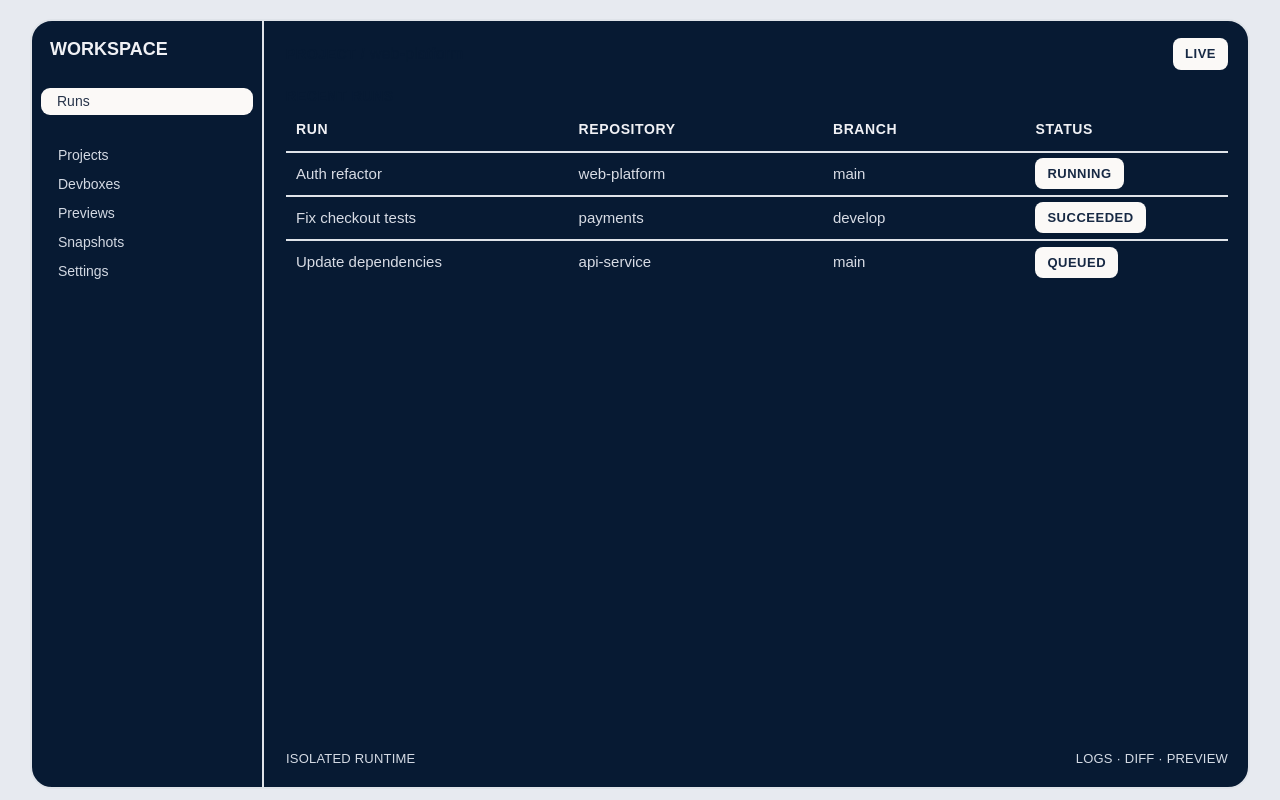
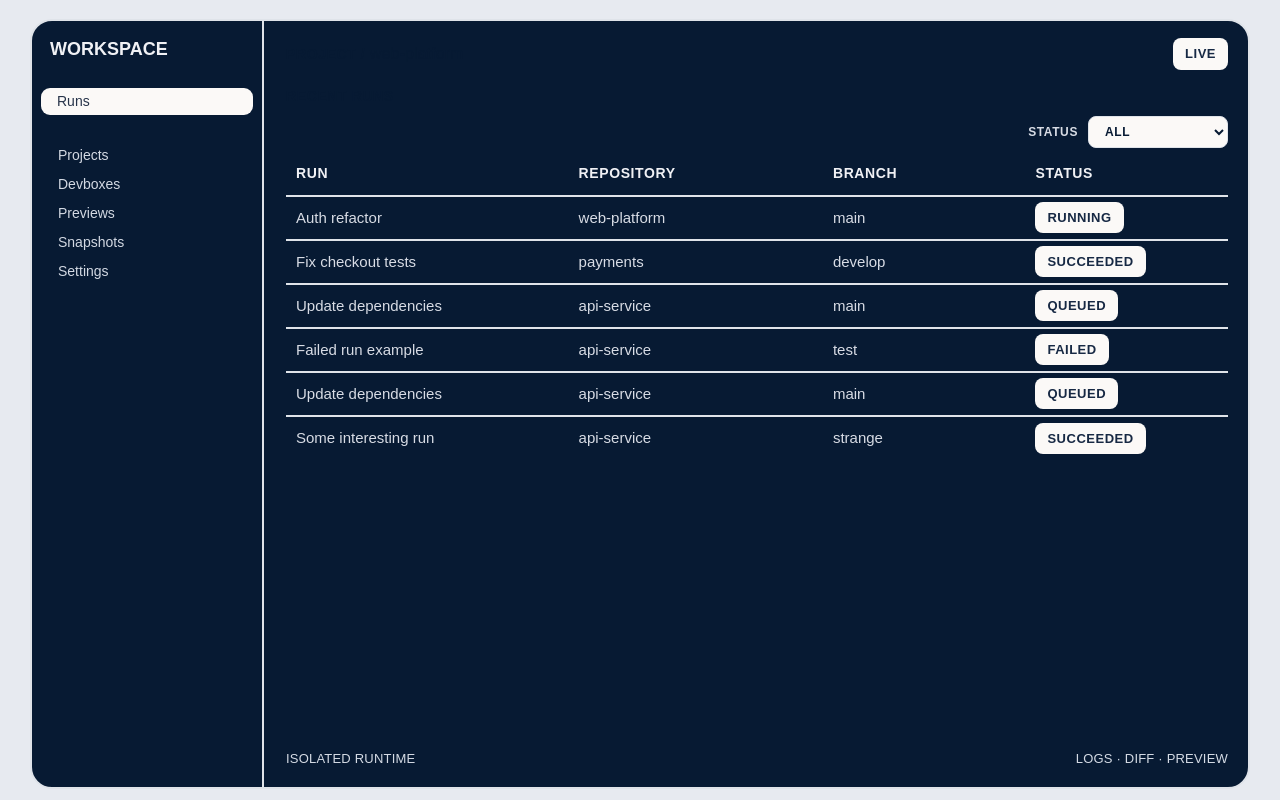
Before and after one commit to LogotipX/runforge-test-task-ai-dashboard, a Next.js app: page /runs in a window 1280 px wide. Built offline with nearby package versions, Linux system fonts and the light colour scheme.

Commit message:
feat: add filter by status

```diff
--- a/src/app/widgets/RunsTable/index.tsx
+++ b/src/app/widgets/RunsTable/index.tsx
@@ -1,11 +1,31 @@
 import AIRun from "@/entities/AIRun";
-import { Run } from "@/shared/types/ai-runs";
+import { Run, RunStatus } from "@/shared/types/ai-runs";
+import { useMemo, useState } from "react";
 import "./ui/styles.scss";
+import RunsFilter from "@/features/RunsFilter";
 
 export default function RunsTable(props: { runs: Run[]; isLoading: boolean }) {
+  const [selectedStatus, setSelectedStatus] = useState("ALL");
   const skeletonRows = Array.from({ length: 3 }, (_, index) => index);
 
+  const filteredRuns = useMemo(() => {
+    if (selectedStatus === "ALL") {
+      return props.runs;
+    }
+
+    return props.runs.filter((run) => run.status === selectedStatus);
+  }, [props.runs, selectedStatus]);
+
   return (
+    <>
+      <div className="runs-table-toolbar">
+        <RunsFilter
+          selectedStatus={selectedStatus}
+          setSelectedStatus={setSelectedStatus}
+          isLoading={props.isLoading}
+        />
+      </div>
+
       <table className="runs-table">
         <thead>
           <tr>
@@ -34,12 +54,21 @@ export default function RunsTable(props: { runs: Run[]; isLoading: boolean }) {
                   </td>
                 </tr>
               ))
-          : props.runs.map((run) => (
+            : filteredRuns.length === 0
+              ? (
+                  <tr>
+                    <td colSpan={4} className="runs-table-empty">
+                      No runs found for this status.
+                    </td>
+                  </tr>
+                )
+              : filteredRuns.map((run) => (
                   <tr key={run.id}>
                     <AIRun {...run} />
                   </tr>
                 ))}
         </tbody>
       </table>
+    </>
   );
 }
--- a/src/app/widgets/RunsTable/ui/styles.scss
+++ b/src/app/widgets/RunsTable/ui/styles.scss
@@ -1,3 +1,38 @@
+.runs-table-toolbar {
+  display: flex;
+  justify-content: flex-end;
+  margin-bottom: 12px;
+}
+
+.runs-filter {
+  display: inline-flex;
+  align-items: center;
+  gap: 10px;
+  color: #d8dce5;
+  font-size: 12px;
+  font-weight: 700;
+  letter-spacing: 0.6px;
+  text-transform: uppercase;
+
+  select {
+    min-width: 140px;
+    min-height: 32px;
+    padding: 0 12px;
+    border: 1px solid #dfe3e9;
+    border-radius: 8px;
+    background: #fbf9f7;
+    color: #071a33;
+    font: inherit;
+    cursor: pointer;
+    outline: none;
+
+    &:disabled {
+      cursor: not-allowed;
+      opacity: 0.7;
+    }
+  }
+}
+
 .runs-table {
   width: 100%;
   border-collapse: collapse;
@@ -28,6 +63,13 @@
   td:nth-child(2) {
     width: 27%;
   }
+}
+
+.runs-table-empty {
+  padding: 24px 10px;
+  text-align: center;
+  color: #d8dce5;
+  font-size: 14px;
 }
 
 @keyframes skeleton-shimmer {
--- /dev/null
+++ b/src/features/RunsFilter/index.tsx
@@ -0,0 +1,28 @@
+import { RunStatus } from "@/shared/types/ai-runs";
+
+export default function RunsFilter(props: {
+  selectedStatus: string;
+  setSelectedStatus: (status: string) => void;
+  isLoading: boolean;
+}) {
+  const statusOptions = ["ALL", ...Object.values(RunStatus)];
+
+  return (
+    <label className="runs-filter" htmlFor="runs-status-filter">
+      <span>STATUS</span>
+      <select
+        id="runs-status-filter"
+        value={props.selectedStatus}
+        onChange={(event) => props.setSelectedStatus(event.target.value)}
+        disabled={props.isLoading}
+        aria-label="Filter runs by status"
+      >
+        {statusOptions.map((status) => (
+          <option key={status} value={status}>
+            {status}
+          </option>
+        ))}
+      </select>
+    </label>
+  );
+}
--- a/src/views/runs/mock/runs.ts
+++ b/src/views/runs/mock/runs.ts
@@ -31,36 +31,36 @@ export const MockRuns: Run[] = [
     durationSeconds: 0,
     logs: [],
   },
-  // {
-  //   id: "4",
-  //   name: "Update dependencies",
-  //   repository: "api-service",
-  //   branch: "main",
-  //   status: RunStatus.queued,
-  //   createdAt: "2023-06-01T12:00:00Z",
-  //   durationSeconds: 0,
-  //   logs: [],
-  // },
-  // {
-  //   id: "5",
-  //   name: "Update dependencies",
-  //   repository: "api-service",
-  //   branch: "main",
-  //   status: RunStatus.queued,
-  //   createdAt: "2023-06-01T12:00:00Z",
-  //   durationSeconds: 0,
-  //   logs: [],
-  // },
-  // {
-  //   id: "6",
-  //   name: "Update dependencies",
-  //   repository: "api-service",
-  //   branch: "main",
-  //   status: RunStatus.queued,
-  //   createdAt: "2023-06-01T12:00:00Z",
-  //   durationSeconds: 0,
-  //   logs: [],
-  // },
+  {
+    id: "4",
+    name: "Failed run example",
+    repository: "api-service",
+    branch: "test",
+    status: RunStatus.failed,
+    createdAt: "2023-06-01T12:00:00Z",
+    durationSeconds: 0,
+    logs: [],
+  },
+  {
+    id: "5",
+    name: "Update dependencies",
+    repository: "api-service",
+    branch: "main",
+    status: RunStatus.queued,
+    createdAt: "2023-06-01T12:00:00Z",
+    durationSeconds: 0,
+    logs: [],
+  },
+  {
+    id: "6",
+    name: "Some interesting run",
+    repository: "api-service",
+    branch: "strange",
+    status: RunStatus.succeeded,
+    createdAt: "2023-06-01T12:00:00Z",
+    durationSeconds: 0,
+    logs: [],
+  },
   // {
   //   id: "7",
   //   name: "Update dependencies",
```
Lines whose indentation alone changed are shown as unchanged.
